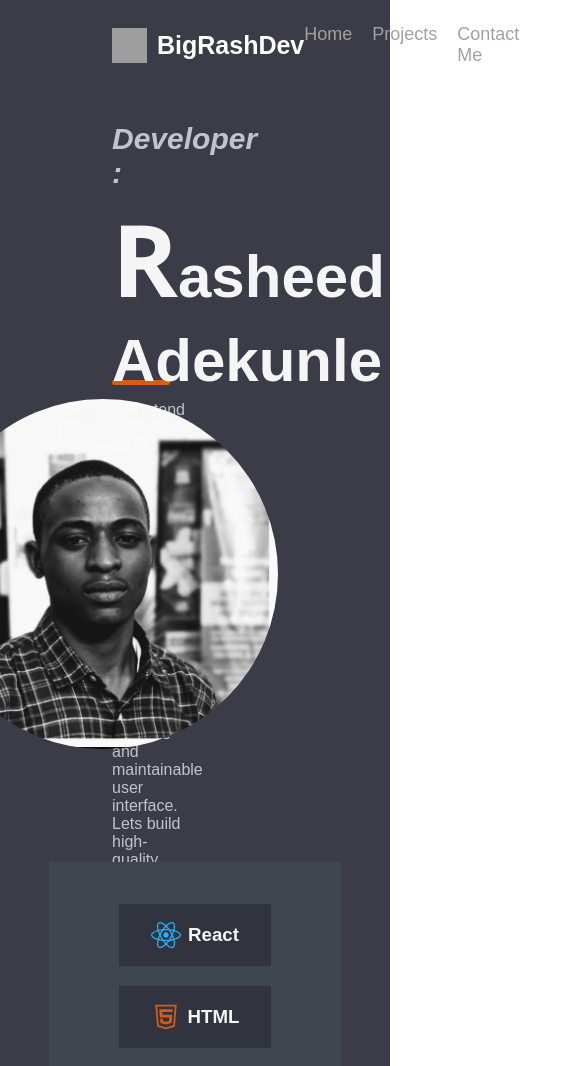
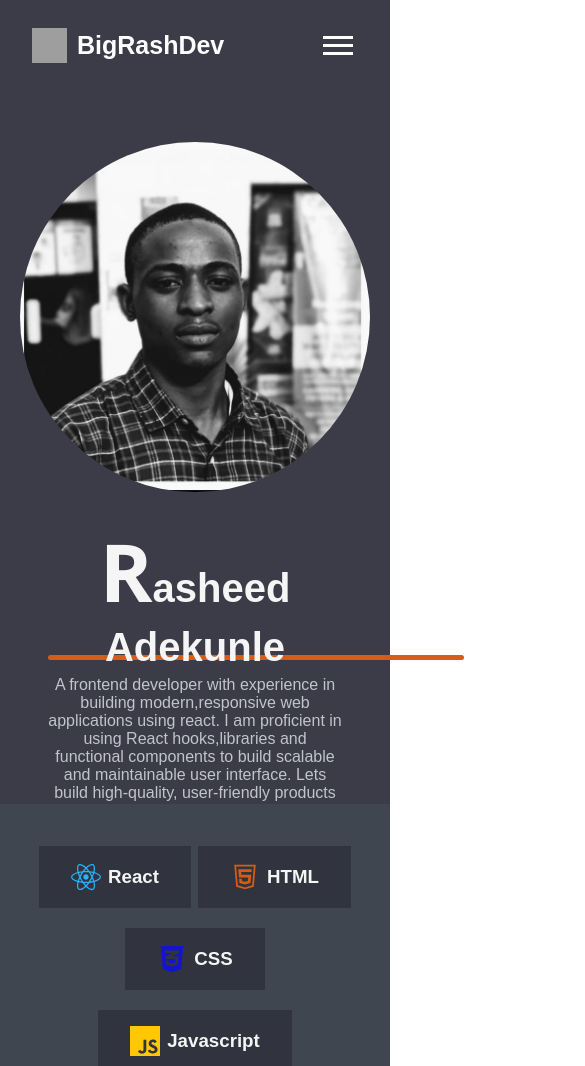
Before and after one commit to Rashford07/RashDev-Portfolio, a React (Vite) app: page / in a window 390 px wide. Shown: the top 1066 px of the page, 585 px wide, since content can reach past the window. Built offline with nearby package versions, Linux system fonts and the light colour scheme; grey boxes are pictures that could not be loaded.

Commit message:
responsiveness update

```diff
--- a/src/App.jsx
+++ b/src/App.jsx
@@ -4,13 +4,11 @@ import Header from "./components/Header";
 import MainPage from "./components/MainPage";
 
 function App() {
-  const scroll = (sect) => {
-    // sect.scrollIntoView(true);
-  };
+  const scroll = (sect) => {};
   return (
     <section className="body-content">
       <Header />
-      <MainPage scroll={scroll} />
+      <MainPage />
       <Footer />
     </section>
   );
--- a/src/components/Header.jsx
+++ b/src/components/Header.jsx
@@ -1,17 +1,17 @@
-import React from "react";
+import React, { useState } from "react";
 import classes from "./header.module.css";
 import {
   AiOutlineMail,
   AiOutlineLinkedin,
   AiOutlineGithub,
 } from "react-icons/ai";
-import { IconContext } from "react-icons";
+
 function Header(props) {
-  const mouseOverHandler = (e) => {
-    console.log(e.target);
-    e.target.style.color = "red";
+  const [toggle, setToggle] = useState(false);
+
+  const toggleHandler = () => {
+    setToggle((prev) => !prev);
   };
-
   return (
     <header>
       <div className={classes.logo}>
@@ -21,12 +21,10 @@ function Header(props) {
       <nav>
         <ul>
           <li>
-            <a href="#" onMouseOver={mouseOverHandler}>
-              Home
-            </a>
+            <a href="#">Home</a>
           </li>
           <li>
-            <a onClick={props.scroll}>Projects</a>
+            <a href="#">Projects</a>
           </li>
           <li>
             <a href="#">Contact Me</a>
@@ -44,6 +42,18 @@ function Header(props) {
           <AiOutlineGithub />
         </a>
       </div>
+      <div
+        className={
+          !toggle
+            ? classes.toggle_btn
+            : classes.toggle_btn + " " + classes.active
+        }
+        onClick={toggleHandler}
+      >
+        <span></span>
+        <span></span>
+        <span></span>
+      </div>
     </header>
   );
 }
--- a/src/components/MainPage.jsx
+++ b/src/components/MainPage.jsx
@@ -28,12 +28,9 @@ const FirstSection = () => {
           <h2 className={styles.blur}>Developer :</h2>
           <h1>Rasheed Adekunle</h1>
           <p className={styles.blur}>
-            {" "}
-            A frontend developer with experience in building modern,responsive
-            web applications using react. I am proficient in using React
-            hooks,libraries and functional components to build scalable and
-            maintainable user interface. Lets build high-quality, iser-friendly
-            products together
+            {
+              " A frontend developer with experience in building modern,responsive web applications using react. I am proficient in using React hooks,libraries and functional components to build scalable and maintainable user interface. Lets build high-quality, user-friendly products together"
+            }
           </p>
 
           <a
@@ -155,7 +152,6 @@ const ContactMe = () => {
   );
 };
 function MainPage(props) {
-  props.scroll(ThirdSection);
   return (
     <main>
       {/* First section */}
--- a/src/components/footer.module.css
+++ b/src/components/footer.module.css
@@ -1,6 +1,6 @@
 footer {
-  background-color: rgba(235, 232, 232, 0.692);
-  color: black;
+  /* background-color: rgba(235, 232, 232, 0.692); */
+  color: color;
 }
 .logo {
   display: flex;
@@ -11,16 +11,17 @@ footer {
   display: flex;
   justify-content: space-between;
   margin: 2rem 2rem 0 5rem;
-  border-top: 1px solid rgba(0, 0, 0, 0.226);
+  border-top: 1px solid rgba(235, 232, 232, 0.692);
   align-items: center;
   padding: 2rem 0;
 }
 .social_icons a {
+  /* width: 100; */
   margin: 0 1rem;
   padding: 12px 17px;
-  border: 1px solid rgba(0, 0, 0, 0.226);
+  border: 1px solid white;
   border-radius: 100%;
-  color: black !important;
+  color: white !important;
   font-size: 20px;
 }
 
--- a/src/components/header.module.css
+++ b/src/components/header.module.css
@@ -8,7 +8,6 @@ header {
   border-radius: 5px;
   position: sticky;
   padding: 0 7rem;
-  /* background-color: rgba(30, 32, 44, 0.87); */
 }
 header nav ul {
   display: flex;
@@ -20,6 +19,9 @@ header nav ul a {
   font-size: 18px;
 }
 header nav ul a:active {
+  color: white;
+}
+header nav ul a:hover {
   color: white;
 }
 .logo {
@@ -50,5 +52,42 @@ header nav ul a:active {
   align-items: center;
   flex-direction: column;
 }
-@media (max-width: 950px) {
+.toggle_btn {
+  display: none;
 }
+.toggle_btn span {
+  display: block;
+  width: 30px;
+  height: 3px;
+  background-color: white;
+  margin: 5px;
+  transition: all 0.3s ease-in-out;
+}
+.toggle_btn.active span {
+  transition: all 0.3s ease-in-out;
+}
+.toggle_btn.active span:nth-child(1) {
+  transform: translateY(8px) rotate(45deg);
+}
+.toggle_btn.active span:nth-child(2) {
+  opacity: 0;
+}
+.toggle_btn.active span:nth-child(3) {
+  transform: translateY(-8px) rotate(-45deg);
+}
+
+@media (max-width: 970px) {
+  header {
+    padding: 0 2rem;
+  }
+  nav {
+    display: none;
+  }
+  .contacts {
+    display: none;
+  }
+  .toggle_btn {
+    display: block;
+    cursor: pointer;
+  }
+}
--- a/src/components/mainpage.module.css
+++ b/src/components/mainpage.module.css
@@ -11,9 +11,6 @@
   margin: 2rem 0rem 12rem 0;
   width: 100%;
   padding: 0 7rem;
-
-  /* background-color: rgba(30, 32, 44, 0.87); */
-  /* background-color: #1e202ce6; */
 }
 .left {
   width: 50%;
@@ -62,17 +59,68 @@
   gap: 7px;
   font-size: 20px;
 }
-.socials > a {
-  color: rgb(214, 93, 23);
-  background-color: rgba(248, 247, 247, 0.151);
-  display: flex;
-  align-items: center;
-  justify-content: center;
-  padding: 7px 7px;
-  border-radius: 100%;
-  font-size: 20px;
+@media (max-width: 970px) {
+  .first_section {
+    flex-direction: column-reverse;
+    justify-content: center;
+    align-items: center;
+  }
+  .details h1 {
+    font-size: 50px;
+  }
+  .left {
+    width: 100%;
+    text-align: center;
+  }
+  .details h2.blur {
+    display: none;
+  }
+  .right {
+    width: 100%;
+    justify-content: center;
+    margin: 20px auto;
+  }
+  .details > h1::after {
+    content: "";
+    width: 90%;
+    height: 5px;
+    background-color: rgb(214, 93, 23);
+    display: block;
+    margin: -15px auto 16px auto;
+    border-radius: 6px;
+  }
+  .resume {
+    margin-top: 15px;
+    color: rgb(214, 93, 23);
+    display: flex;
+    justify-content: center;
+    align-items: center;
+    gap: 7px;
+    font-size: 20px;
+  }
 }
-
+@media (max-width: 755px) {
+  .first_section {
+    padding: 0 3rem;
+  }
+  .details > h1 {
+    font-size: 40px;
+  }
+  .details > h1::after {
+    width: 26rem;
+  }
+  .details > h1::first-letter {
+    font-size: 80px;
+  }
+  .details p.blur {
+    width: 100%;
+  }
+}
+@media (max-width: 566px) {
+  .first_section {
+    padding-bottom: 2rem;
+  }
+}
 /* second section */
 .second_section {
   display: flex;
@@ -134,6 +182,17 @@
 .git {
   color: rgb(214, 93, 23);
 }
+@media (max-width: 835px) {
+  .second_section {
+    flex-direction: column;
+    justify-content: center;
+    align-items: center;
+  }
+  .wrapper {
+    width: 100%;
+    padding: 2rem 2rem;
+  }
+}
 
 /* Third section */
 .third_section {
@@ -149,11 +208,31 @@
   gap: 2rem;
   margin: 3rem 0;
 }
+@media (max-width: 970px) {
+  .third_section {
+    padding: 12rem 2rem 3rem 2rem;
+  }
+  .third_section > h1 {
+  }
+  .third_section > div {
+    flex-direction: column;
+  }
+  .third_section > div > div {
+    width: 80%;
+    height: auto;
+    max-height: 600px;
+  }
+}
+@media (max-width: 566px) {
+  .third_section {
+    margin-top: 2rem;
+  }
+}
 
 /* Contact section */
 .contact_section {
   width: 50%;
-  margin: 0 auto;
+  margin: 2rem auto;
   text-align: center;
   /* background-color: red; */
 }
@@ -164,14 +243,21 @@
 }
 .contact_section_header h3::first-letter {
   font-size: 50px;
-  font-style: normal;
+  font-style: italic;
 }
 .contact_section_header p {
   /* font-size: 30px; */
   font-weight: 100;
   font-style: italic;
 }
+.contact_section_body {
+  margin-top: 2rem;
+  display: flex;
+  justify-content: center;
+  align-items: center;
+  gap: 2rem;
+}
 .contact_section_body a {
-  color: rgb(214, 93, 23);
-  font-size: 20px;
+  color: rgb(37 211 102);
+  font-size: 40px;
 }
--- a/src/index.css
+++ b/src/index.css
@@ -15,12 +15,6 @@ a {
 }
 .body-content {
   width: 100%;
-  /* padding: 0 7rem; */
   color: whitesmoke;
   background-color: rgba(30, 32, 44, 0.87);
-  /* background-image: url("https://images.unsplash.com/photo-1681673211051-dc2534444d0d?ixlib=rb-4.0.3&ixid=MnwxMjA3fDB8MHxwaG90by1wYWdlfHx8fGVufDB8fHx8&auto=format&fit=crop&w=871&q=80");
-  background-attachment: fixed;
-  background-repeat: no-repeat;
-  background-size: cover; */
-  /* background-color: rgba(30, 32, 44, 0.27); */
 }
```
